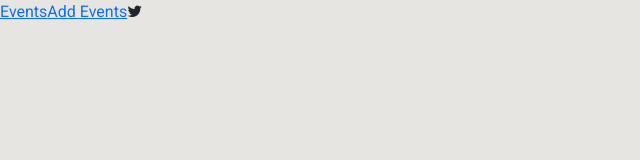
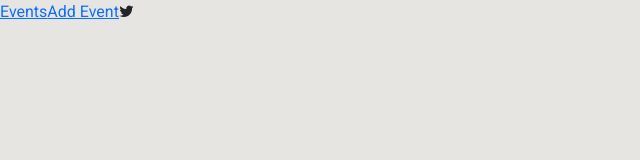
Before and after one commit to AshifAli007/mark_ii, a React (Create React App) app in the folder frontend/: page / in a window 1280 px wide. Shown: the top 160 px of the page, without its empty margins (0-640 px from the left). Built offline with nearby package versions, Linux system fonts and the light colour scheme.

Commit message:
ashif updated this

```diff
--- a/frontend/src/containers/MainLayout/MainLayout.js
+++ b/frontend/src/containers/MainLayout/MainLayout.js
@@ -8,7 +8,7 @@ class Main extends Component {
         return (
             <div>
                 <Link to="/events">Events</Link>
-                <Link to="/addEvent">Add Events</Link>
+                <Link to="/addEvent">Add Event</Link>
                 <i className="fa fa-twitter"></i>
                 <Switch>
                     <Route path="/events" exact component={Events}/>
```
